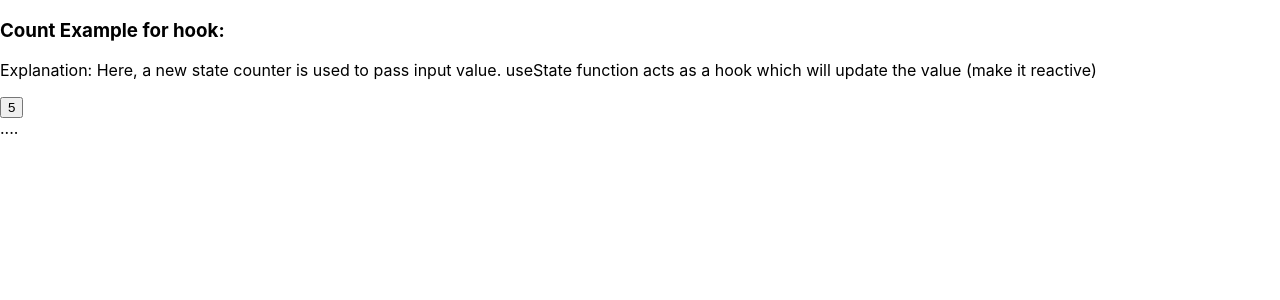
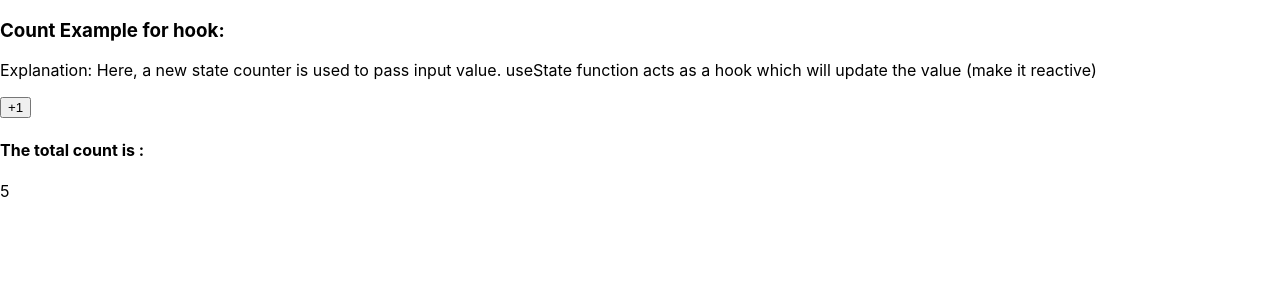
Before and after one commit to Seemaiw/webrtc-react, a React (Create React App) app in the folder basic-app/: page / in a window 1280 px wide. Shown: the top 300 px of the page. Built offline with nearby package versions, Linux system fonts and the light colour scheme.

Commit message:
[Add] used props for one way data flow

```diff
--- a/basic-app/src/App.js
+++ b/basic-app/src/App.js
@@ -1,34 +1,35 @@
 import React, {useState} from 'react';
-import logo from './logo.svg';
 import './App.css';
 
-
-function Button() {
+//using props to input data (pass from parent to child)
+function Button(props) {
     // creating a new state name counter and setCounter function
     // This useState function is called a hook in the react world.
-    const [counter, setCounter] = useState(5);
-    const handleClick = () => setCounter(counter + 1);
+
+    // const handleClick = () => setCounter(counter + 1);
     //() => setCounter(counter + counter) arrow function example
     return (
         <div>
             <h3>Count Example for hook:</h3>
             <p>Explanation: Here, a new state counter is used to pass input value.
                 useState function acts as a hook which will update the value (make it reactive)</p>
-            <button onClick={handleClick}> {counter} </button>
+            <button onClick={props.onClickFunction}> +1 </button>
         </div>
     )
 
 }
 
+//Parent Component
 function App() {
-
+    const [counter, setCounter] = useState(5);
+    const incrementCounter = () => setCounter(counter + 1);
     return (
         // Event Handling and using arrow function syntax, don't use long lines as it's hard to read
         // There are three ways to declare multiple elements
         // [<Button />, <Display />]
         <div>
-            <Button/>
-            <Display/>
+            <Button onClickFunction={incrementCounter}/>
+            <Display message={counter}/>
         </div>
         // We can also use a special object to enclose multiple elements without introducing a new div parent which is
         //react.fragment but no new DOM parent will be introduced
@@ -40,9 +41,9 @@ function App() {
 }
 
 //for display purpose (presentational one only) without any stateful hook
-function Display() {
+function Display(props) {
     return (
-        <div>....</div>
+        <div><h4>The total count is : </h4>{props.message}</div>
     )
 }
 
```
